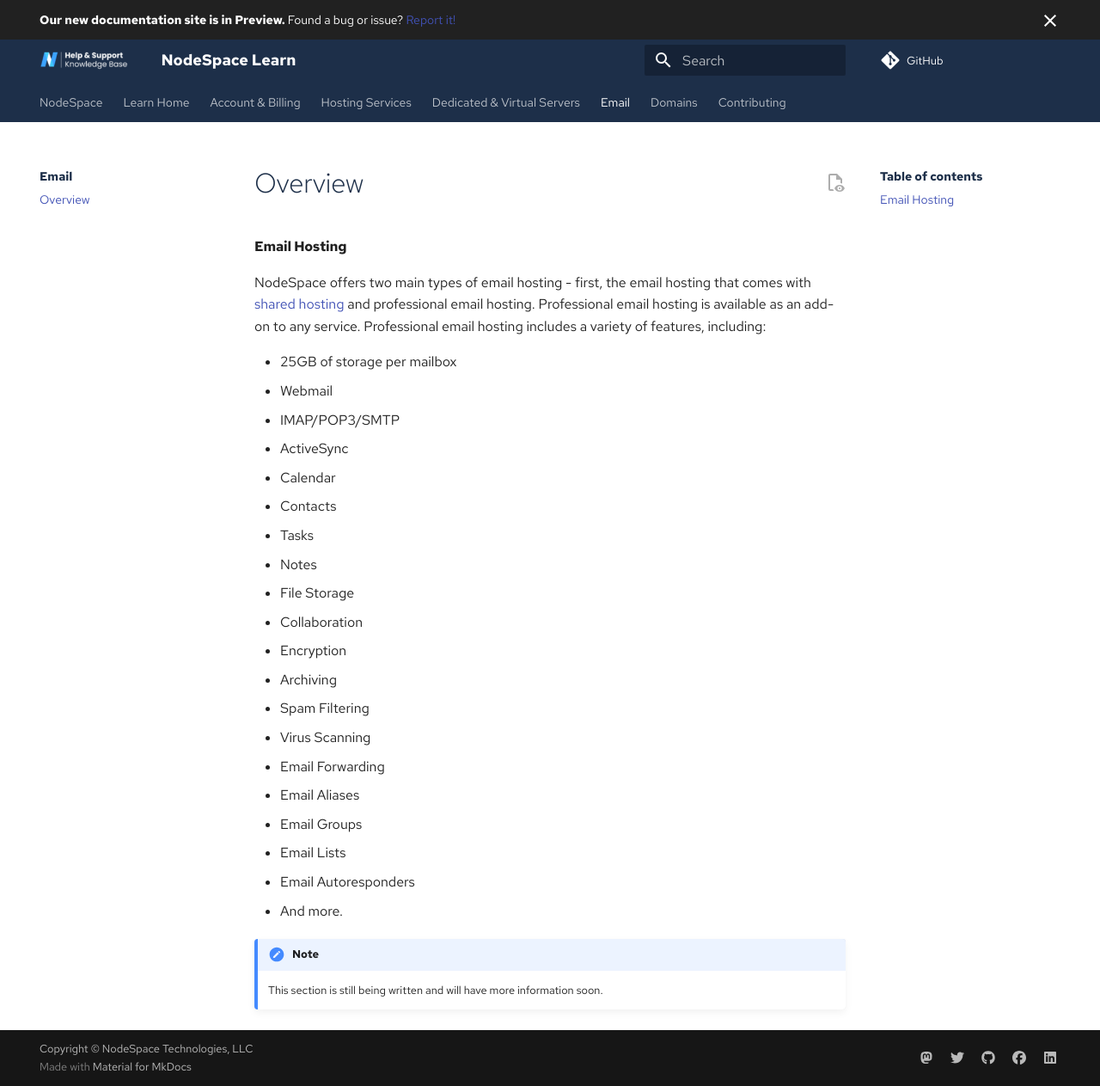
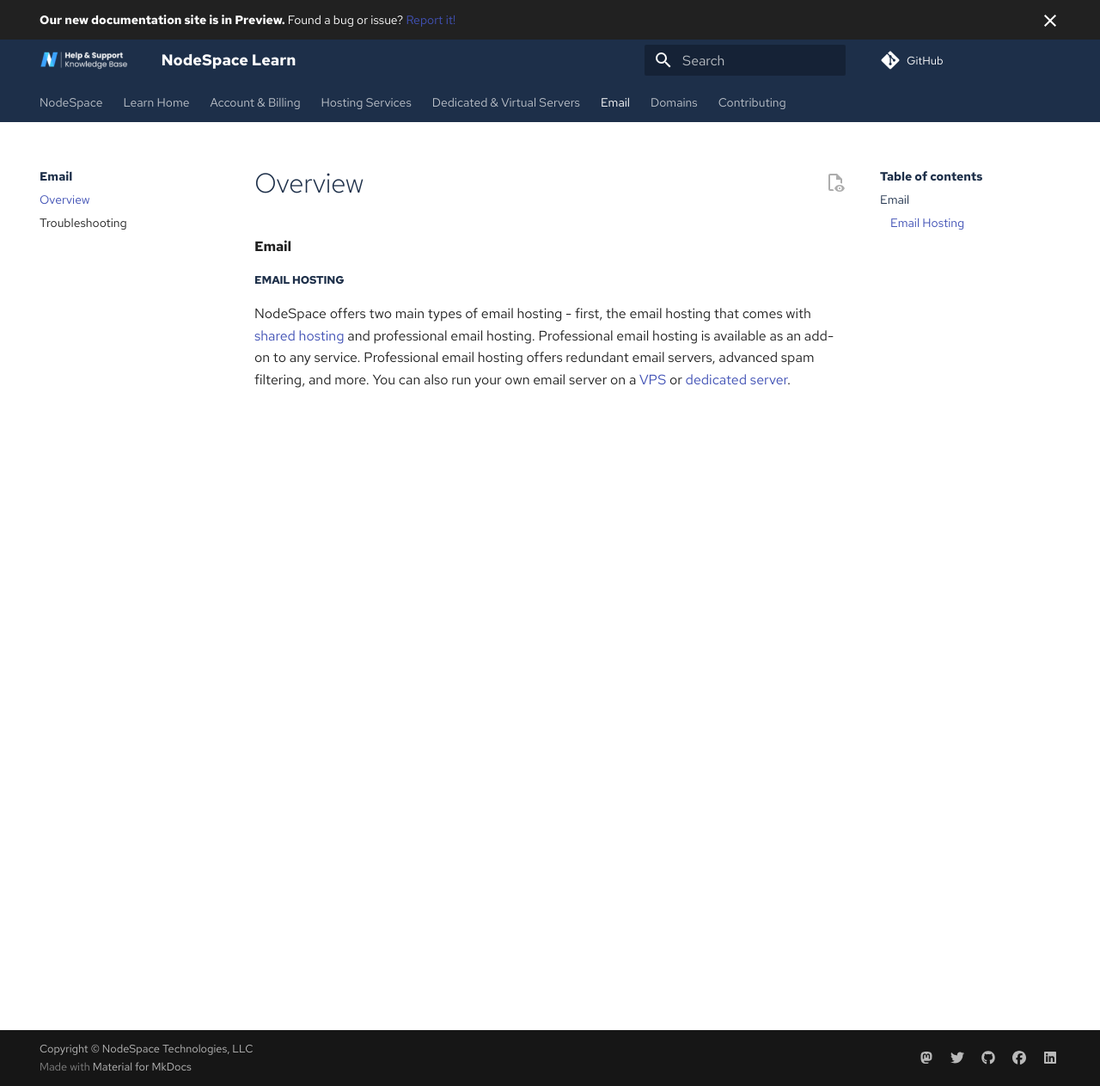
Before and after one commit to nodespacehosting/nodespace-learn, an MkDocs documentation site: the page built from docs/email/overview.md, in a window 1280 px wide and 1263 px high. Shown: the whole window at 86% size. Built offline with MkDocs 1.6.1 and Material for MkDocs 9.7.7, drawn with Linux system fonts in a browser that asks for light colours; some web fonts are replaced; comment, search, counter and statistics services are not loaded.

Commit message:
Email troubleshooting docs

```diff
--- a/docs/email/overview.md
+++ b/docs/email/overview.md
@@ -1,27 +1,5 @@
-# Email Hosting
+# Email
 
-NodeSpace offers two main types of email hosting - first, the email hosting that comes with [shared hosting](hosting/shared/cpanel-email.md) and professional email hosting. Professional email hosting is available as an add-on to any service. Professional email hosting includes a variety of features, including:
+## Email Hosting
 
-* 25GB of storage per mailbox
-* Webmail
-* IMAP/POP3/SMTP
-* ActiveSync
-* Calendar
-* Contacts
-* Tasks
-* Notes
-* File Storage
-* Collaboration
-* Encryption
-* Archiving
-* Spam Filtering
-* Virus Scanning
-* Email Forwarding
-* Email Aliases
-* Email Groups
-* Email Lists
-* Email Autoresponders
-* And more.
-
-!!! note
-    This section is still being written and will have more information soon.
+NodeSpace offers two main types of email hosting - first, the email hosting that comes with [shared hosting](hosting/shared/cpanel-email.md) and professional email hosting. Professional email hosting is available as an add-on to any service. Professional email hosting offers redundant email servers, advanced spam filtering, and more. You can also run your own email server on a [VPS](vps/overview.md) or [dedicated server](dedicated/overview.md).
--- a/mkdocs.yml
+++ b/mkdocs.yml
@@ -214,6 +214,7 @@
   # --- END DEDICATED & VIRTUAL SERVERS ---
   - Email:
     - email/overview.md
+    - email/troubleshooting.md
   # --- BEGIN DOMAINS ---
   - Domains:
     - Overview: domains/overview.md
```
Also changed, not shown: docs/email/troubleshooting.md (added, +132 -0 lines).
